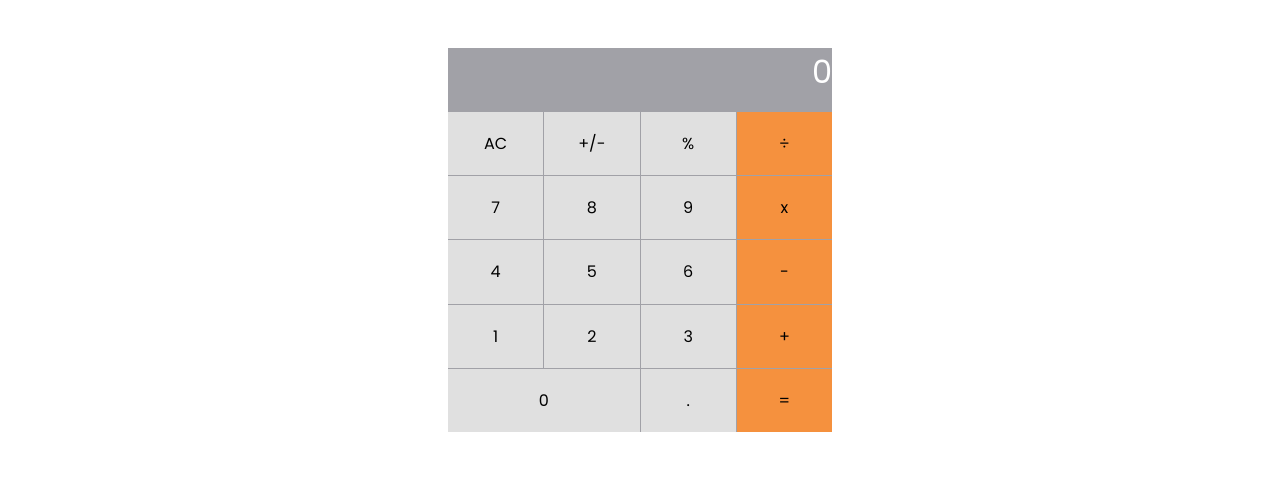
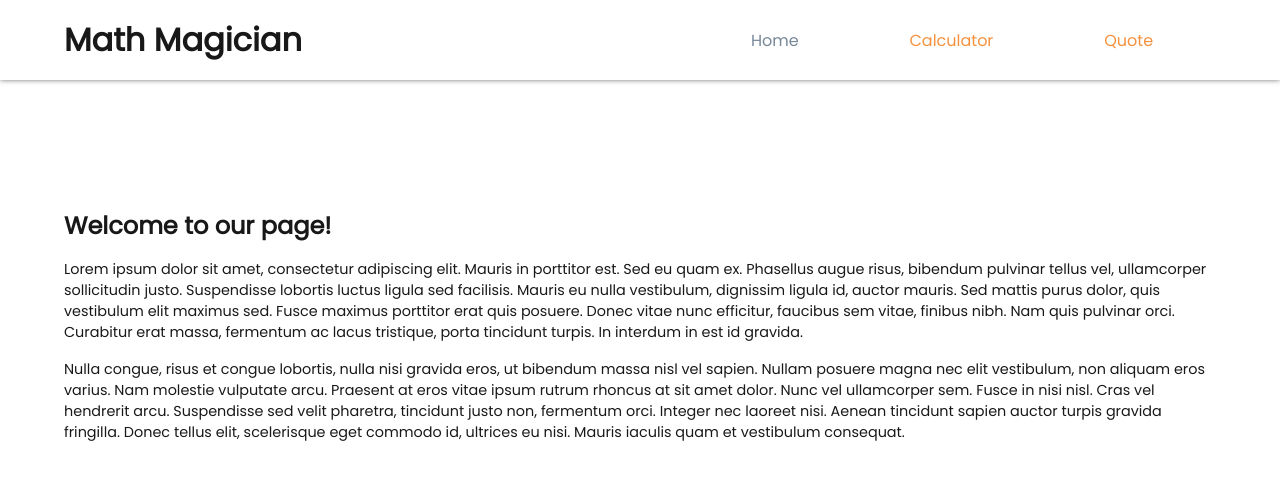
Before and after one commit to frank1738/Maths-app, a React (Create React App) app: page / in a window 1280 px wide. Shown: the top 480 px of the page. Built offline with nearby package versions, Linux system fonts and the light colour scheme.

Commit message:
add routing

```diff
--- a/package.json
+++ b/package.json
@@ -9,6 +9,7 @@
     "big.js": "^6.1.1",
     "react": "^18.1.0",
     "react-dom": "^18.1.0",
+    "react-router-dom": "^6.3.0",
     "react-scripts": "5.0.1",
     "web-vitals": "^2.1.4"
   },
--- a/src/App.js
+++ b/src/App.js
@@ -1,10 +1,21 @@
 import React, { Component } from 'react';
-import Calculator from './Components/Calculator';
+import Header from './Components/Header';
+import Home from './Components/Home';
+import CalculatorUI from './Components/CalculatorUI';
+import Quote from './Components/Quote';
+import { BrowserRouter as Router, Routes, Route } from 'react-router-dom';
 const App = () => {
   return (
-    <div className='app'>
-      <Calculator />
-    </div>
+    <Router>
+      <div className='app' id='home'>
+        <Header />
+        <Routes>
+          <Route path='/' element={<Home />} />
+          <Route path='/calculator' element={<CalculatorUI />} />
+          <Route path='/quote' element={<Quote />} />
+        </Routes>
+      </div>
+    </Router>
   );
 };
 
--- /dev/null
+++ b/src/Components/CalculatorUI.js
@@ -0,0 +1,12 @@
+import React from 'react';
+import Calculator from './Calculator';
+const CalculatorUI = () => {
+  return (
+    <section className='home-section calculator-section' id='calculator'>
+      <h2 className='home-title'>Lets's do some math!</h2>
+      <Calculator />
+    </section>
+  );
+};
+
+export default CalculatorUI;
--- /dev/null
+++ b/src/Components/Header.js
@@ -0,0 +1,43 @@
+import React from 'react';
+import { Link } from 'react-router-dom';
+import { useState } from 'react';
+
+const Header = () => {
+  const [link, updateLink] = useState('/');
+  return (
+    <header className='header'>
+      <h1 className='title'>Math Magician</h1>
+      <ul className='links'>
+        <li className='link-item'>
+          <Link
+            to='/'
+            className={link === '/' ? 'link selected' : 'link'}
+            onClick={() => updateLink('/')}
+          >
+            Home
+          </Link>
+        </li>
+        <li className='link-item'>
+          <Link
+            to='/calculator'
+            className={link === '/calculator' ? 'link selected' : 'link'}
+            onClick={() => updateLink('/calculator')}
+          >
+            Calculator
+          </Link>
+        </li>
+        <li className='link-item'>
+          <Link
+            to='quote'
+            className={link == '/quote' ? 'link selected' : 'link'}
+            onClick={() => updateLink('/quote')}
+          >
+            Quote
+          </Link>
+        </li>
+      </ul>
+    </header>
+  );
+};
+
+export default Header;
--- /dev/null
+++ b/src/Components/Home.js
@@ -0,0 +1,33 @@
+import React from 'react';
+
+const Home = () => {
+  return (
+    <section className='home-section'>
+      <h2 className='home-title'>Welcome to our page!</h2>
+      <p className='home-content1'>
+        Lorem ipsum dolor sit amet, consectetur adipiscing elit. Mauris in
+        porttitor est. Sed eu quam ex. Phasellus augue risus, bibendum pulvinar
+        tellus vel, ullamcorper sollicitudin justo. Suspendisse lobortis luctus
+        ligula sed facilisis. Mauris eu nulla vestibulum, dignissim ligula id,
+        auctor mauris. Sed mattis purus dolor, quis vestibulum elit maximus sed.
+        Fusce maximus porttitor erat quis posuere. Donec vitae nunc efficitur,
+        faucibus sem vitae, finibus nibh. Nam quis pulvinar orci. Curabitur erat
+        massa, fermentum ac lacus tristique, porta tincidunt turpis. In interdum
+        in est id gravida.
+      </p>
+      <p className='home-content2'>
+        Nulla congue, risus et congue lobortis, nulla nisi gravida eros, ut
+        bibendum massa nisl vel sapien. Nullam posuere magna nec elit
+        vestibulum, non aliquam eros varius. Nam molestie vulputate arcu.
+        Praesent at eros vitae ipsum rutrum rhoncus at sit amet dolor. Nunc vel
+        ullamcorper sem. Fusce in nisi nisl. Cras vel hendrerit arcu.
+        Suspendisse sed velit pharetra, tincidunt justo non, fermentum orci.
+        Integer nec laoreet nisi. Aenean tincidunt sapien auctor turpis gravida
+        fringilla. Donec tellus elit, scelerisque eget commodo id, ultrices eu
+        nisi. Mauris iaculis quam et vestibulum consequat.
+      </p>
+    </section>
+  );
+};
+
+export default Home;
--- /dev/null
+++ b/src/Components/Quote.js
@@ -0,0 +1,12 @@
+import React from 'react';
+
+const Quote = () => {
+  return (
+    <section className='home-section quote' id='quote'>
+      " Mathematics is not about numbers,equations,computations,or algorithms:
+      it is about understanding." -William Paul Thurston
+    </section>
+  );
+};
+
+export default Quote;
--- a/src/index.css
+++ b/src/index.css
@@ -8,6 +8,7 @@
 
 body {
   display: flex;
+  transition: 0.5s;
 }
 
 .btn {
@@ -22,15 +23,13 @@ body {
 
 .container {
   background-color: #a1a1a7;
-  width: 30%;
-  margin-top: 3rem;
+  width: 40%;
+  border-radius: 0.5rem;
+  margin-right: 6rem;
 }
 
 .app {
   width: 100%;
-  display: flex;
-  justify-content: center;
-  align-items: center;
 }
 
 #root {
@@ -55,8 +54,86 @@ body {
   font-size: 2rem;
   color: white;
   height: 4rem;
+  padding-right: 0.5rem;
 }
 
 .side {
   background: #f5913e;
+  border-radius: 0.5rem;
 }
+
+.header {
+  display: flex;
+  justify-content: space-between;
+  padding: 1rem;
+  box-shadow: 0 0 5px rgba(0 0 0/55%);
+  position: sticky;
+  top: 0;
+  left: 0;
+  z-index: 20;
+  background-color: white;
+  transition: 0.3s;
+}
+
+.links {
+  display: flex;
+  width: 50%;
+  justify-content: space-evenly;
+  align-items: center;
+}
+
+.link-item {
+  list-style: none;
+}
+
+.link {
+  text-decoration: none;
+  color: #f5913e;
+}
+
+.link:hover {
+  color: lightslategray;
+}
+
+.title {
+  opacity: 0.9;
+  margin-left: 3rem;
+}
+
+.title,
+.home-title,
+.link,
+.quote {
+  font-family: poppins, sans-serif;
+}
+
+.home-section {
+  padding: 8rem 4rem;
+}
+
+.home-content1,
+.home-content2 {
+  font-family: poppins, sans-serif;
+  margin-top: 1rem;
+  font-size: 0.9rem;
+  opacity: 0.9;
+}
+
+.home-title {
+  opacity: 0.9;
+}
+
+.calculator-section {
+  display: flex;
+  justify-content: space-between;
+  width: 100%;
+  padding: 3rem 4rem;
+}
+
+.quote {
+  text-align: center;
+}
+
+.selected {
+  color: lightslategray;
+}
```
Also changed, not shown: 1 other file (tests, documents, lock files or other folders).
